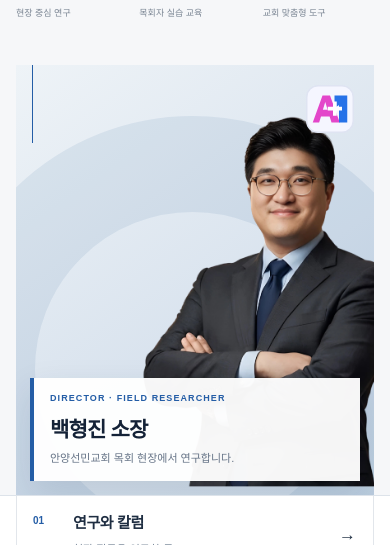
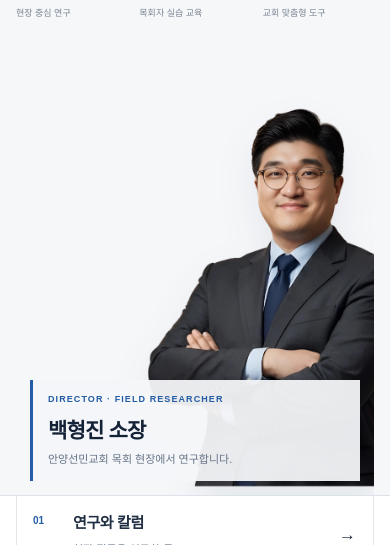
Before and after one commit to Baekhyungjin/AI-Ministry-Research-Institute, a Next.js app: page / in a window 390 px wide. Shown: the part 492-1037 px from the top of the page. Built offline with nearby package versions, Linux system fonts and the light colour scheme; no server answers; the database is empty.

Commit message:
Remove portrait panel background

```diff
--- a/src/app/globals.css
+++ b/src/app/globals.css
@@ -804,14 +804,11 @@ p,li,figcaption { text-wrap: pretty; }
 .reference-proof dt { color: #1c2c43; font-size: 12px; font-weight: 850; letter-spacing: .06em; }
 .reference-proof dd { margin: 5px 0 0; color: #798492; font-size: 11px; }
 
-.reference-portrait-stage { position: relative; min-height: 620px; overflow: hidden; background: #e7edf4; isolation: isolate; }
-.reference-portrait-stage::before { position: absolute; z-index: -3; inset: 0; background: linear-gradient(145deg,#eef3f7 0%,#d9e3ee 58%,#c8d6e5 100%); content: ""; }
-.reference-portrait-stage::after { position: absolute; z-index: -2; right: -20%; bottom: -30%; width: 88%; aspect-ratio: 1; border: 96px solid rgba(35,87,143,.09); border-radius: 50%; content: ""; }
-.reference-stage-line { position: absolute; z-index: 1; top: 0; left: 28px; width: 1px; height: 112px; background: #245da6; }
-.reference-stage-symbol { position: absolute; z-index: 3; top: 36px; right: 36px; width: 58px; height: 58px; }
-.reference-director-photo { position: absolute; z-index: 2; right: -5%; bottom: 0; width: 83%; height: 94%; }
+.reference-portrait-stage { position: relative; min-height: 620px; overflow: hidden; background: transparent; }
+.reference-portrait-stage::before,.reference-portrait-stage::after { content: none; }
+.reference-director-photo { position: absolute; z-index: 2; right: -3%; bottom: 0; width: 92%; height: 100%; filter: drop-shadow(0 18px 18px rgba(24,46,74,.08)); }
 .reference-director-photo img { object-fit: contain; object-position: right bottom; }
-.reference-director-info { position: absolute; z-index: 4; bottom: 34px; left: 28px; display: flex; min-width: 310px; flex-direction: column; padding: 18px 20px; border-left: 4px solid #245da6; background: rgba(255,255,255,.96); box-shadow: 0 14px 36px rgba(24,46,74,.12); }
+.reference-director-info { position: absolute; z-index: 4; bottom: 28px; left: 0; display: flex; min-width: 310px; flex-direction: column; padding: 14px 18px; border-left: 3px solid #245da6; background: rgba(246,247,249,.92); box-shadow: none; }
 .reference-director-info span { color: #245da6; font-size: 9px; font-weight: 850; letter-spacing: .12em; }
 .reference-director-info strong { margin-top: 8px; color: #142237; font-size: 24px; letter-spacing: -.04em; }
 .reference-director-info small { margin-top: 5px; color: #667487; font-size: 11px; }
@@ -849,7 +846,7 @@ p,li,figcaption { text-wrap: pretty; }
   .reference-hero-copy { padding: 62px 0 52px; }
   .reference-hero-copy h1 { font-size: 48px; }
   .reference-portrait-stage { min-height: 500px; }
-  .reference-director-photo { right: -2%; width: 72%; height: 96%; }
+  .reference-director-photo { right: -4%; width: 80%; height: 98%; }
   .reference-quick-nav>.container { grid-template-columns: 1fr 1fr; }
   .reference-quick-nav a:nth-child(n+3) { border-top: 1px solid #e2e6eb; }
   .reference-quick-nav a:nth-child(2) { border-right: 1px solid #e2e6eb; }
@@ -870,10 +867,8 @@ p,li,figcaption { text-wrap: pretty; }
   .reference-proof dt { font-size: 10px; }
   .reference-proof dd { font-size: 9px; }
   .reference-portrait-stage { min-height: 430px; }
-  .reference-stage-line { left: 16px; height: 78px; }
-  .reference-stage-symbol { top: 20px; right: 20px; width: 48px; height: 48px; }
-  .reference-director-photo { right: -11%; width: 100%; height: 96%; }
-  .reference-director-info { right: 14px; bottom: 14px; left: 14px; min-width: 0; padding: 14px 16px; }
+  .reference-director-photo { right: -14%; width: 106%; height: 98%; }
+  .reference-director-info { right: 14px; bottom: 14px; left: 14px; min-width: 0; padding: 13px 15px; background: rgba(246,247,249,.94); }
   .reference-director-info strong { font-size: 21px; }
   .reference-quick-nav>.container { grid-template-columns: 1fr; }
   .reference-quick-nav a { min-height: 78px; padding: 14px 16px; border-top: 1px solid #e2e6eb; border-right: 1px solid #e2e6eb; }
--- a/src/components/HomeContent.tsx
+++ b/src/components/HomeContent.tsx
@@ -2,7 +2,6 @@
 
 import Image from 'next/image';
 import Link from 'next/link';
-import BrandSymbol from '@/components/BrandSymbol';
 import { seedContents, seedSchedules } from '@/lib/seed-data';
 import { ContentItem, ScheduleItem } from '@/lib/types';
 import { useRecords } from '@/lib/use-records';
@@ -46,8 +45,6 @@ export default function HomeContent() {
             <dl className="reference-proof"><div><dt>RESEARCH</dt><dd>현장 중심 연구</dd></div><div><dt>EDUCATION</dt><dd>목회자 실습 교육</dd></div><div><dt>TOOLS</dt><dd>교회 맞춤형 도구</dd></div></dl>
           </div>
           <div className="reference-portrait-stage" aria-label="백형진 목회AI연구소 소장">
-            <span className="reference-stage-line" aria-hidden="true" />
-            <div className="reference-stage-symbol" aria-hidden="true"><BrandSymbol /></div>
             <div className="reference-director-photo"><Image src="/images/about/director-baekhyungjin.png" alt="백형진 목회AI연구소 소장" fill priority sizes="(max-width: 840px) 90vw, 520px" /></div>
             <div className="reference-director-info"><span>DIRECTOR · FIELD RESEARCHER</span><strong>백형진 소장</strong><small>안양선민교회 목회 현장에서 연구합니다.</small></div>
           </div>
```
